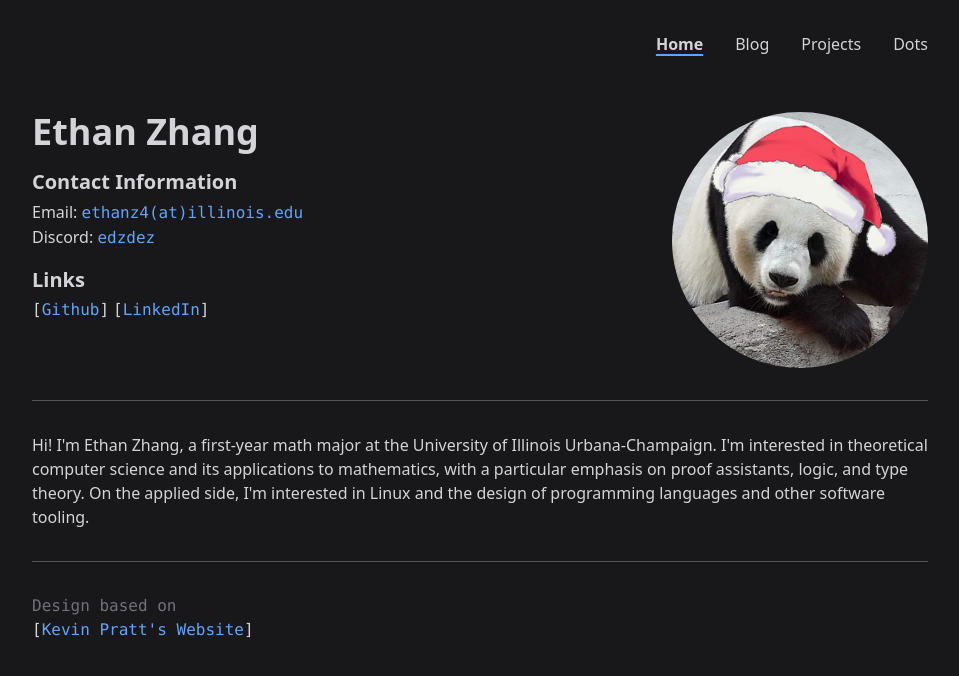
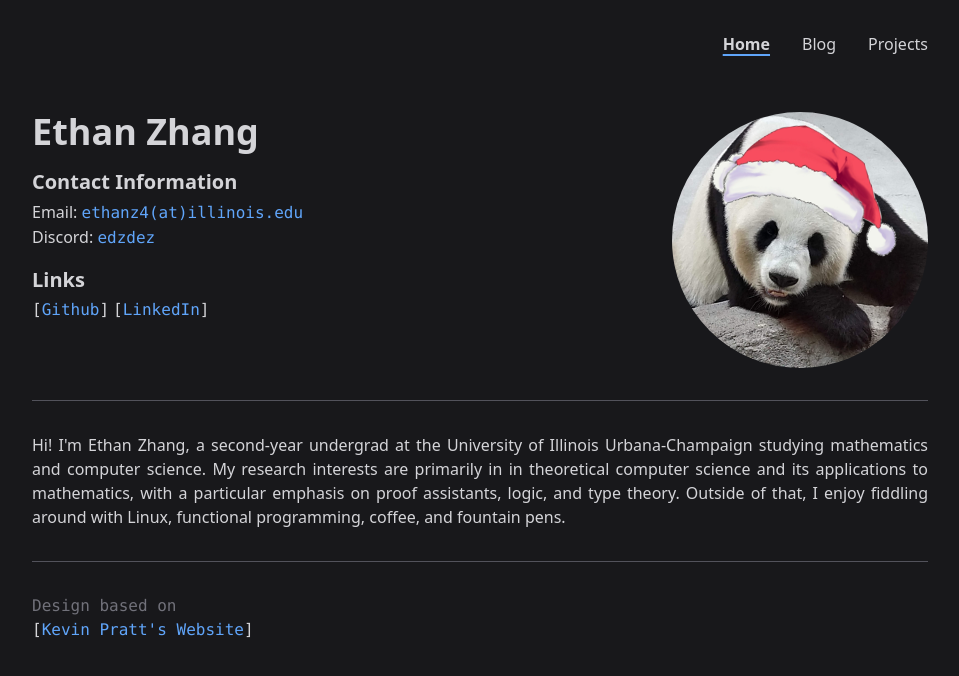
Before and after one commit to edzdez/edzdez.github.io, a SvelteKit app: page / in a window 1280 px wide. Shown: the top 676 px of the page, without its empty margins (160-1119 px from the left). Built offline with nearby package versions, Linux system fonts and the light colour scheme.

Commit message:
style changes

```diff
--- a/src/lib/Nav.svelte
+++ b/src/lib/Nav.svelte
@@ -28,7 +28,6 @@
 				<NavbarLink to="/" curr={path}>Home</NavbarLink>
 				<NavbarLink to="/blog" curr={path}>Blog</NavbarLink>
 				<NavbarLink to="/projects" curr={path}>Projects</NavbarLink>
-				<NavbarLink to="/dots" curr={path}>Dots</NavbarLink>
 			</ul>
 		</div>
 	</div>
--- a/src/routes/+page.svelte
+++ b/src/routes/+page.svelte
@@ -43,16 +43,18 @@
 	/>
 </div>
 <hr class="border-zinc-600 md:max-w-full" />
-<section class="my-8 flex-col space-y-4 md:text-base text-sm">
+<section class="my-8 flex-col space-y-4 md:text-base text-sm text-justify">
 	<p>
-        Hi!
-        I'm Ethan Zhang, a first-year math major at the University of Illinois Urbana-Champaign.
-        I'm interested in theoretical computer science and its applications to mathematics, with a particular emphasis on proof assistants, logic, and type theory.
-        On the applied side, I'm interested in Linux and the design of programming languages and other software tooling.
+		Hi! I'm Ethan Zhang, a second-year undergrad at the University of Illinois
+		Urbana-Champaign studying mathematics and computer science. My research
+		interests are primarily in in theoretical computer science and its
+		applications to mathematics, with a particular emphasis on proof assistants,
+		logic, and type theory. Outside of that, I enjoy fiddling around with Linux,
+		functional programming, coffee, and fountain pens.
 	</p>
 </section>
 <hr class="border-zinc-600" />
-<p class="font-mono mt-8 mb-8 text-zinc-500 md:text-base text-sm">
+<p class="font-mono mt-8 text-zinc-500 md:text-base text-sm">
 	Design based on{' '}
 	<MediaLink url={'https://www.cs.cmu.edu/~kpratt/'}>
 		Kevin Pratt's Website
--- a/src/routes/blog/[slug]/+page.svelte
+++ b/src/routes/blog/[slug]/+page.svelte
@@ -12,7 +12,7 @@
 		integrity="sha384-pRsDYiLLocCzWnUN/YEr9TBTTaZOUi5x8adKfqi6Qt44lDaFkoP++x1j2ohSMtdf"
 		crossorigin="anonymous"
 	/>
-    <title>{data.metadata.title}</title>
+	<title>{data.metadata.title}</title>
 </svelte:head>
 
 {#if browser}
@@ -25,13 +25,13 @@
 	></script>
 {/if}
 
-<h1 class="text-5xl font-bold mt-8">{data.metadata.title}</h1>
-<p class="text-lg">
+<h1 class="text-4xl font-bold mt-8">{data.metadata.title}</h1>
+<p class="text-lg mt-2">
 	By: {data.metadata.author}, {data.metadata.date}
 </p>
 <hr class="border-zinc-800 md:max-w-full mt-6" />
 <article
-	class="prose md:prose-lg prose-zinc dark:prose-invert m-auto lg:max-w-4xl md:max-w-lg mt-6"
+	class="prose md:prose-md prose-zinc dark:prose-invert m-auto lg:max-w-4xl md:max-w-lg mt-6"
 >
 	{@html data.content}
 </article>
--- a/src/routes/dots/+page.svelte
+++ /dev/null
@@ -1,13 +0,0 @@
-<script>
-	import DotfileCard from '$lib/DotfileCard.svelte';
-
-	export let data;
-</script>
-
-<h1 class="mt-8 text-3xl font-bold">Dotfiles</h1>
-<p class="my-4">My dotfiles:</p>
-<div>
-	{#each data.dotfiles as dotfile}
-		<DotfileCard data={dotfile} />
-	{/each}
-</div>
--- a/src/routes/dots/+page.ts
+++ /dev/null
@@ -1,33 +0,0 @@
-export async function load() {
-	const dotfiles = [
-		{
-			name: 'nvim',
-			url: 'https://github.com/edzdez/nvim',
-			image: 'nvim.png'
-		},
-		{
-			name: 'sway (+ waybar + swaylock)',
-			url: 'https://github.com/edzdez/sway',
-			image: 'sway.png'
-		},
-		{
-			name: 'bspwm (+ polybar)',
-			url: 'https://github.com/edzdez/bspwm',
-			image: 'bspwm.png'
-		},
-		{
-			name: 'suckless (dmenu, dwm, tabbed, etc.)',
-			url: 'https://github.com/edzdez/suckless',
-			image: null
-		},
-		{
-			name: 'XMonad',
-			url: 'https://github.com/edzdez/xmonad',
-			image: null
-		}
-	];
-
-	return {
-		dotfiles: dotfiles
-	};
-}
--- a/tailwind.config.js
+++ b/tailwind.config.js
@@ -32,14 +32,14 @@ export default {
 								paddingTop: theme('spacing.1'),
 								paddingBottom: theme('spacing.1')
 							},
-                            '.prose a': {
-                                color: theme('colors.blue.400'),
-                            },
-                            '.prose a:hover': {
-                                color: theme('colors.blue.200'),
-                            },
-                            'blockquote p:first-of-type::before': { content: 'none' },
-                            'blockquote p:first-of-type::after': { content: 'none' },
+							'.prose a': {
+								color: theme('colors.blue.400')
+							},
+							'.prose a:hover': {
+								color: theme('colors.blue.200')
+							},
+							'blockquote p:first-of-type::before': { content: 'none' },
+							'blockquote p:first-of-type::after': { content: 'none' }
 						}
 					}
 				};
```
Also changed, not shown: static/prism.css (+1 -1 lines).
